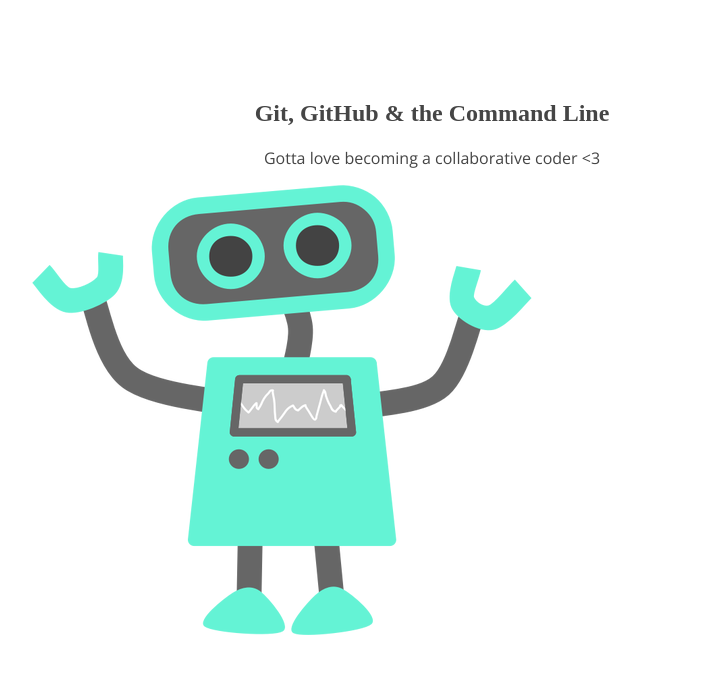
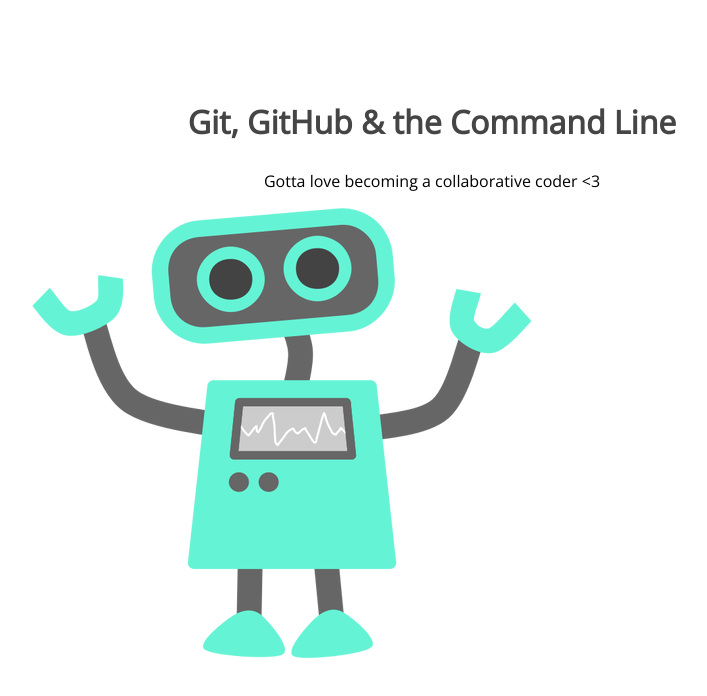
Before and after one commit to choey322/105-project, a plain HTML site: page index.html in a window 1280 px wide. Shown: the whole page, without its empty margins (208-915 px from the left). Drawn offline with nearby package versions, Linux system fonts and the light colour scheme.

Commit message:
commenting

```diff
--- a/css/style.css
+++ b/css/style.css
@@ -5,10 +5,10 @@ section {
 section h1,
 section p {
 	text-align: center;
-	color: #454545;
+	/*color: #454545;*/
 }
 section h1 {
-	/*font: 32px 'Open Sans';*/
+	font: 32px 'Open Sans';
 	font-weight: bold;
 	color: #454545;
 }
```
